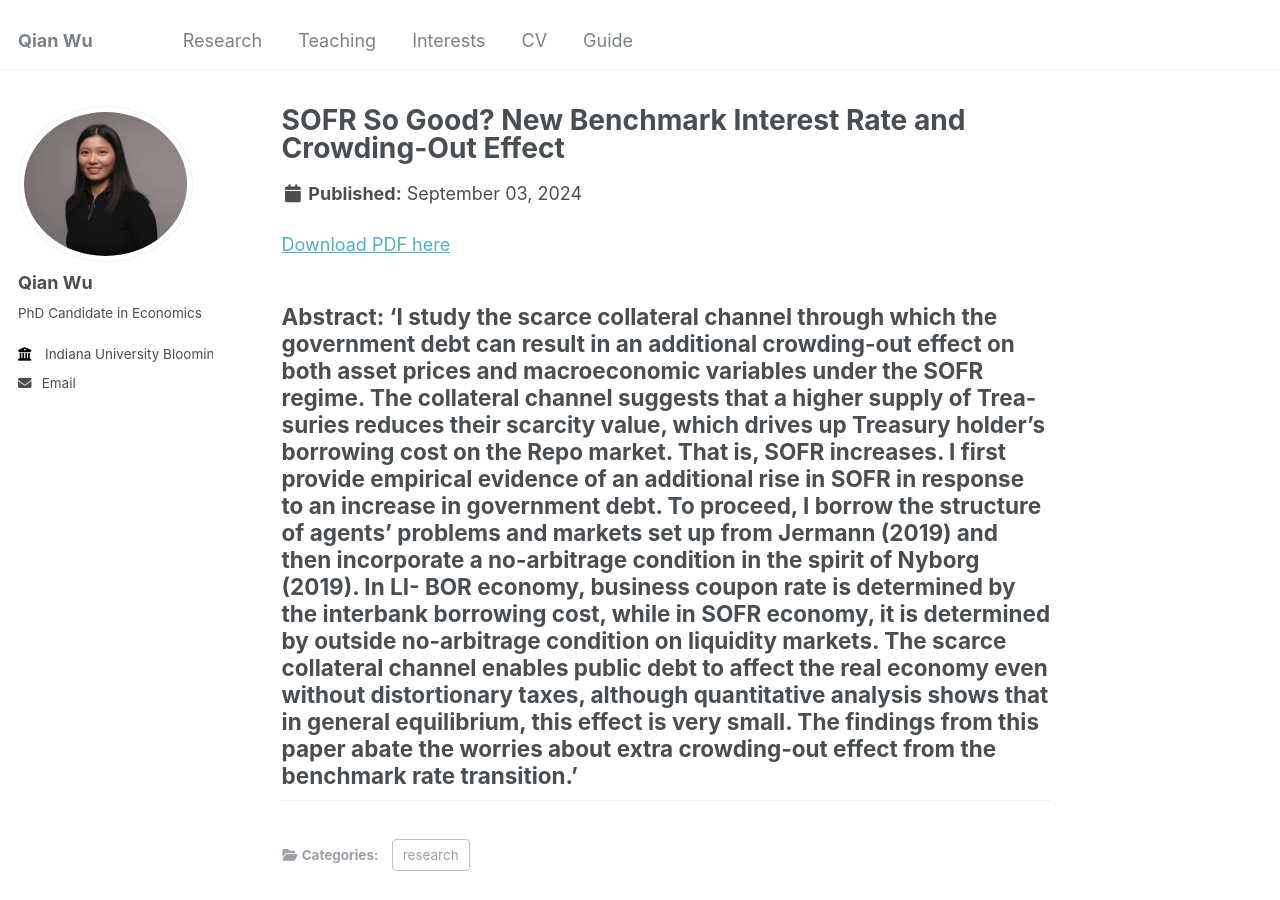
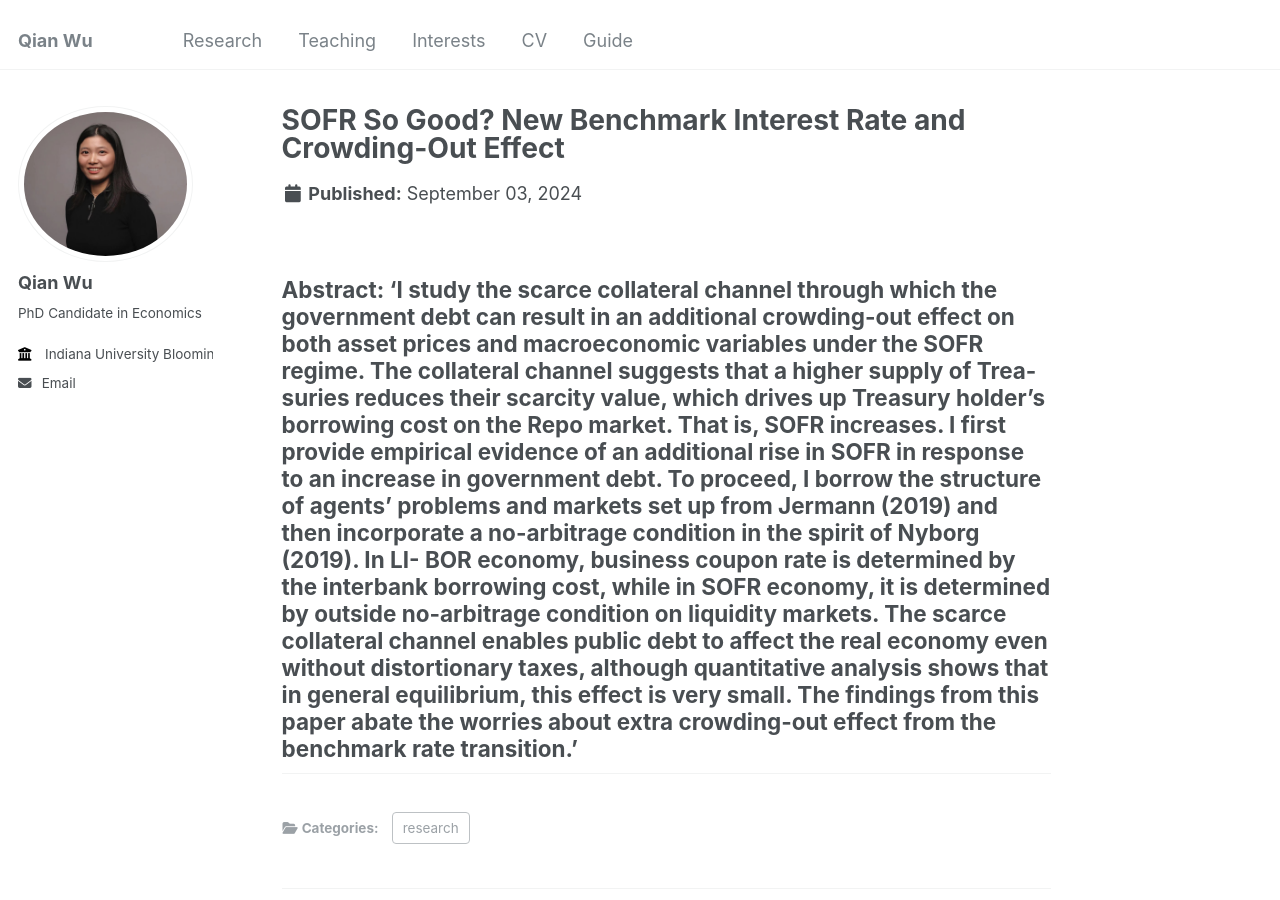
Before and after one commit to qianwu-ef/qianwu-ef.github.io, a Jekyll site: the page built from _research/SOFR So Good? New Benchmark Interest Rate and Crowding-Out Effect.md, in a window 1280 px wide and 900 px high. Built offline with Jekyll 4.4.1, drawn with Linux system fonts in a browser that asks for light colours.

Commit message:
Update SOFR So Good? New Benchmark Interest Rate and Crowding-Out Effect.md

```diff
--- a/_research/SOFR So Good? New Benchmark Interest Rate and Crowding-Out Effect.md
+++ b/_research/SOFR So Good? New Benchmark Interest Rate and Crowding-Out Effect.md
@@ -6,7 +6,6 @@ excerpt: 'I study the scarce collateral channel through which the government deb
 date: 2024-09-03
 ---
 
-<a href='https://indiana-my.sharepoint.com/:b:/g/personal/qwu2_iu_edu/EctIU-C2OUBNmoLTLiGogOUB_DpMubsjv8pORtqSeYe5Fg?e=CgRgjd'>Download PDF here</a>
 
 Abstract: 'I study the scarce collateral channel through which the government debt can result in an additional crowding-out effect on both asset prices and macroeconomic variables under the SOFR regime. The collateral channel suggests that a higher supply of Trea- suries reduces their scarcity value, which drives up Treasury holder’s borrowing cost on the Repo market. That is, SOFR increases. I first provide empirical evidence of an additional rise in SOFR in response to an increase in government debt. To proceed, I borrow the structure of agents’ problems and markets set up from Jermann (2019) and then incorporate a no-arbitrage condition in the spirit of Nyborg (2019). In LI- BOR economy, business coupon rate is determined by the interbank borrowing cost, while in SOFR economy, it is determined by outside no-arbitrage condition on liquidity markets. The scarce collateral channel enables public debt to affect the real economy even without distortionary taxes, although quantitative analysis shows that in general equilibrium, this effect is very small. The findings from this paper abate the worries about extra crowding-out effect from the benchmark rate transition.'
 ---
```
